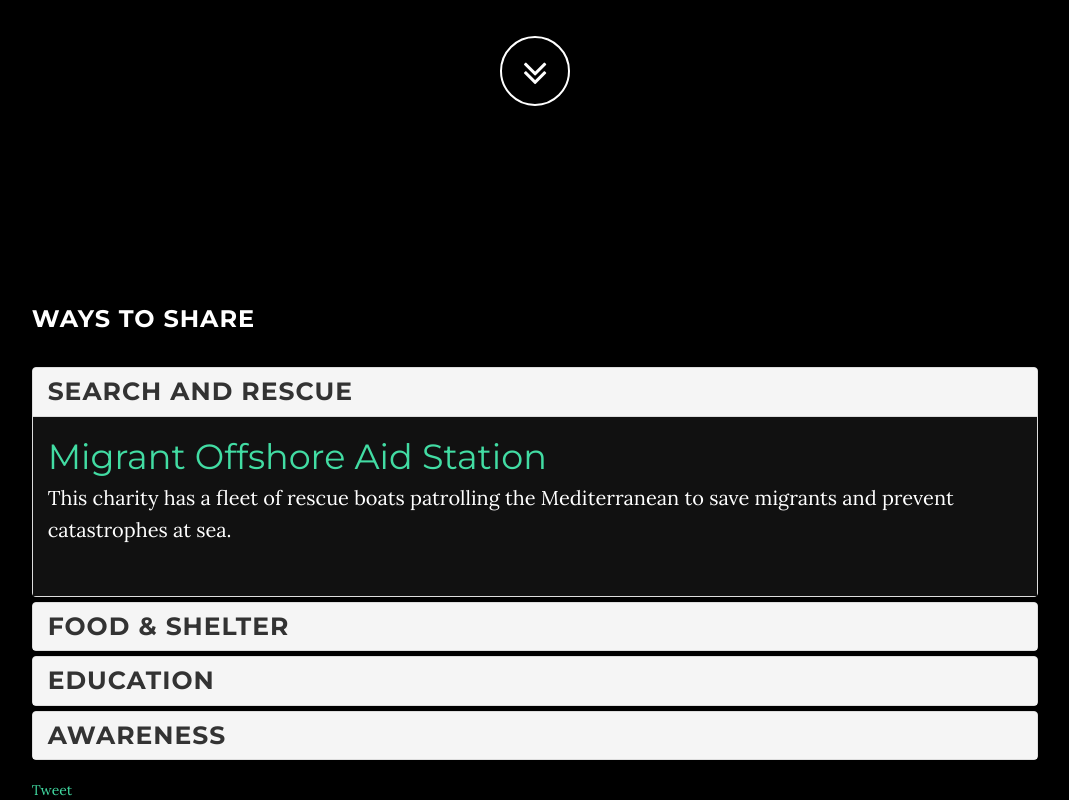
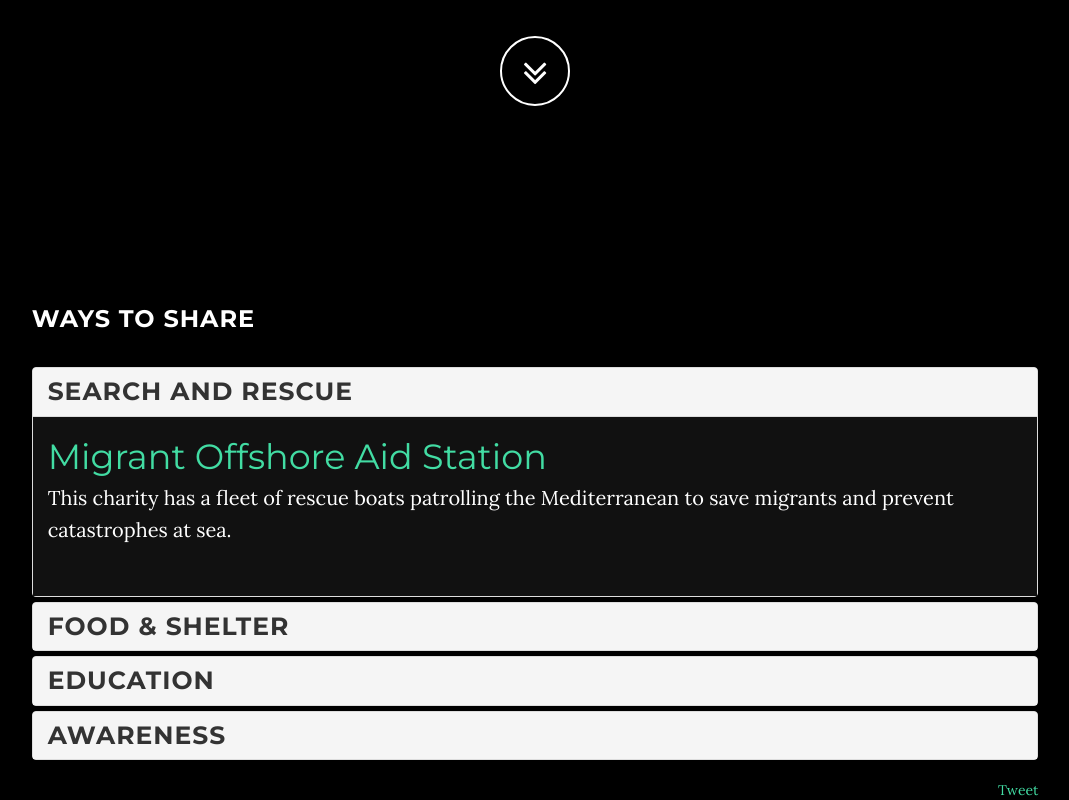
Before and after one commit to PaulAboutIt/forsyria, a website: page index.html in a window 1280 px wide. Shown: the part 2962-3762 px from the top of the page, without its empty margins (105-1174 px from the left). Drawn offline with nearby package versions, Linux system fonts and the light colour scheme; some packages are replaced by stand-ins of ours.

Commit message:
pull-right

```diff
--- a/index.html
+++ b/index.html
@@ -333,7 +333,7 @@
                 </div>
                 <br>
                 <div class="fb-share-button" data-href="http://thanksgivingforsyria.com" data-layout="button_count"></div>
-                <a href="https://twitter.com/share" class="pull-left twitter-share-button"{count} data-url="http://thanksgivingforsyria.com" data-text="Share your Thanksgiving with the families of Syria" data-via="ThanksForSyria" data-hashtags="ThanksgivingForSyria">Tweet</a>
+                <div class="pull-right"><a href="https://twitter.com/share" class="twitter-share-button"{count} data-url="http://thanksgivingforsyria.com" data-text="Share your Thanksgiving with the families of Syria" data-via="ThanksForSyria" data-hashtags="ThanksgivingForSyria">Tweet</a></div>
 <script>!function(d,s,id){var js,fjs=d.getElementsByTagName(s)[0],p=/^http:/.test(d.location)?'http':'https';if(!d.getElementById(id)){js=d.createElement(s);js.id=id;js.src=p+'://platform.twitter.com/widgets.js';fjs.parentNode.insertBefore(js,fjs);}}(document, 'script', 'twitter-wjs');</script>
             </div>
 
```
